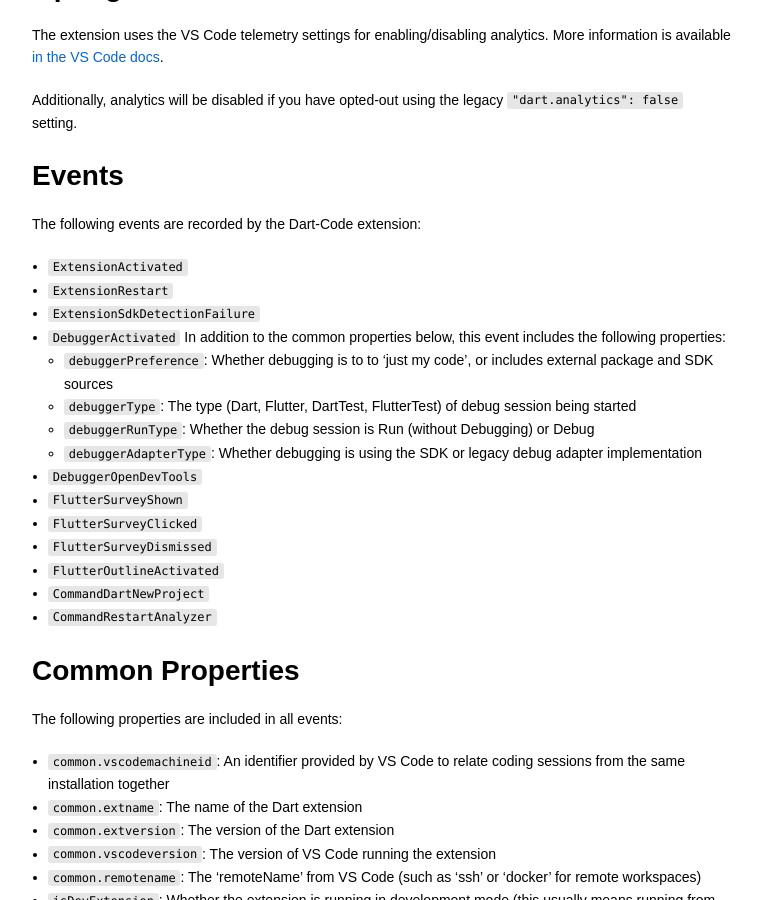
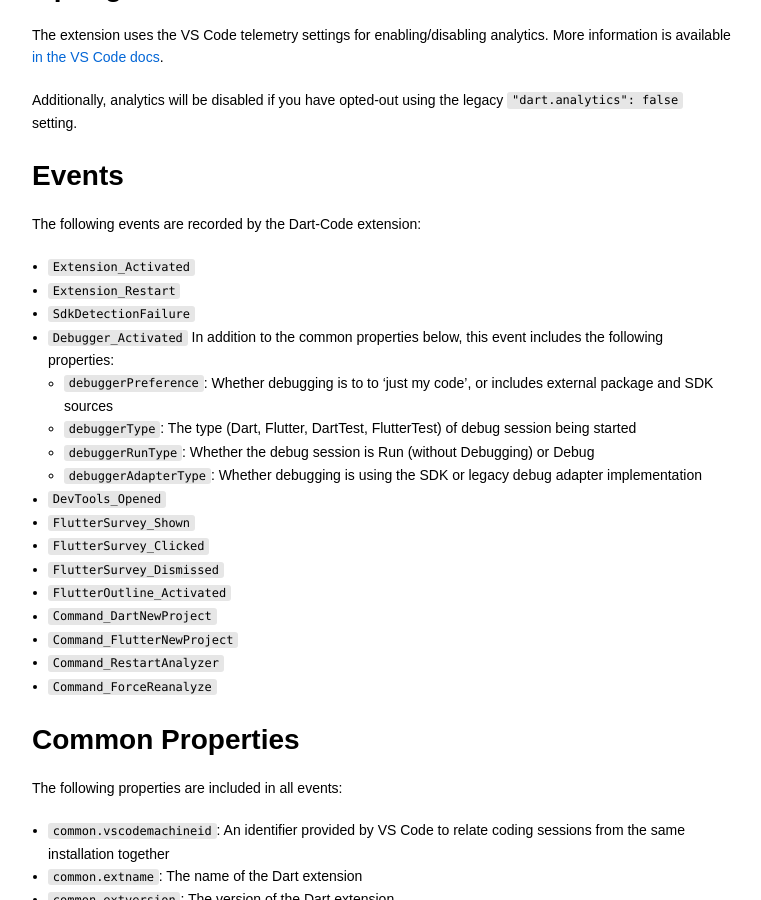
Before and after one commit to Dart-Code/Website, a Jekyll site: the page built from _docs/analytics.md, in a window 1280 px wide and 900 px high, scrolled down 497 px. Shown: the whole window, without its empty margins (328-1089 px from the left). Built offline with Jekyll 4.4.1, drawn with Linux system fonts in a browser that asks for light colours.

Commit message:
Update event names based on upcoming GA4 changes

```diff
--- a/_docs/analytics.md
+++ b/_docs/analytics.md
@@ -20,22 +20,24 @@
 
 The following events are recorded by the Dart-Code extension:
 
-- `ExtensionActivated`
-- `ExtensionRestart`
-- `ExtensionSdkDetectionFailure`
-- `DebuggerActivated`
+- `Extension_Activated`
+- `Extension_Restart`
+- `SdkDetectionFailure`
+- `Debugger_Activated`
   In addition to the common properties below, this event includes the following properties:
    - `debuggerPreference`: Whether debugging is to to 'just my code', or includes external package and SDK sources
    - `debuggerType`: The type (Dart, Flutter, DartTest, FlutterTest) of debug session being started
    - `debuggerRunType`: Whether the debug session is Run (without Debugging) or Debug
    - `debuggerAdapterType`: Whether debugging is using the SDK or legacy debug adapter implementation
-- `DebuggerOpenDevTools`
-- `FlutterSurveyShown`
-- `FlutterSurveyClicked`
-- `FlutterSurveyDismissed`
-- `FlutterOutlineActivated`
-- `CommandDartNewProject`
-- `CommandRestartAnalyzer`
+- `DevTools_Opened`
+- `FlutterSurvey_Shown`
+- `FlutterSurvey_Clicked`
+- `FlutterSurvey_Dismissed`
+- `FlutterOutline_Activated`
+- `Command_DartNewProject`
+- `Command_FlutterNewProject`
+- `Command_RestartAnalyzer`
+- `Command_ForceReanalyze`
 
 # Common Properties
 
```
